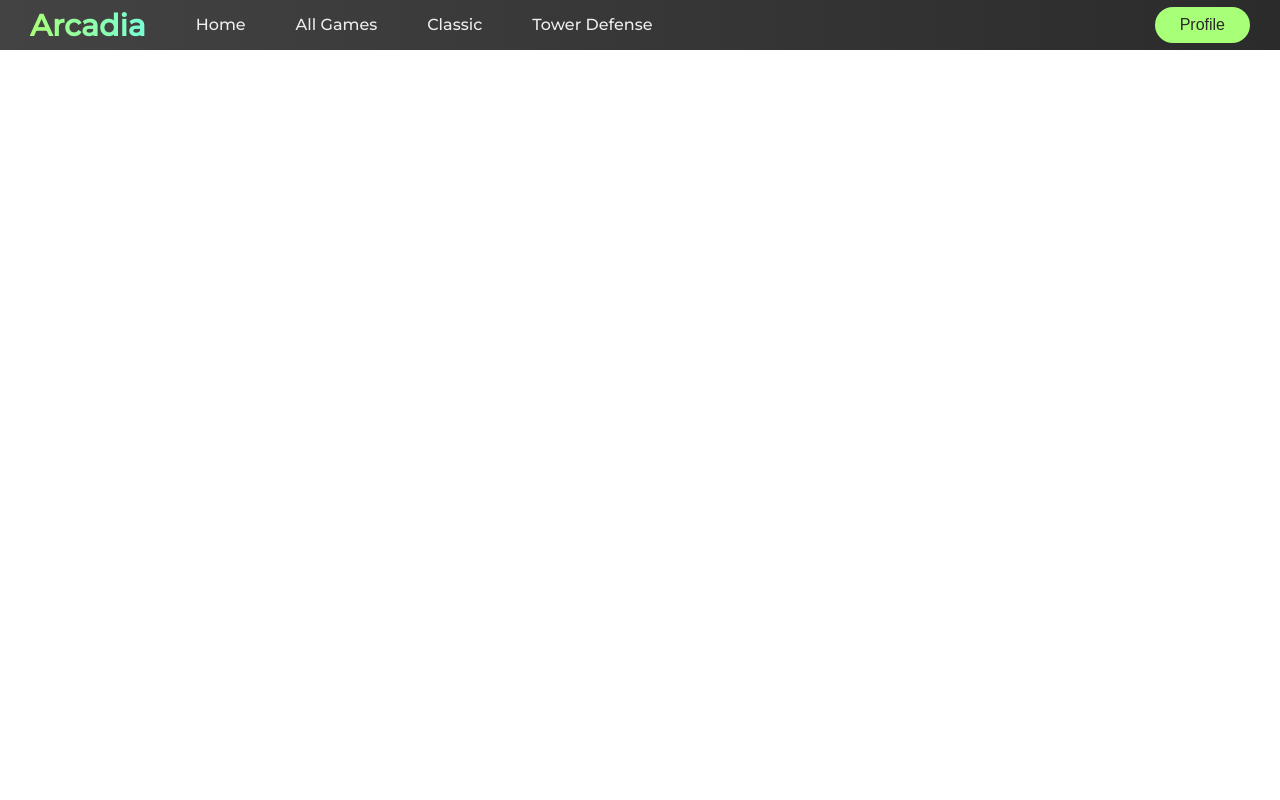
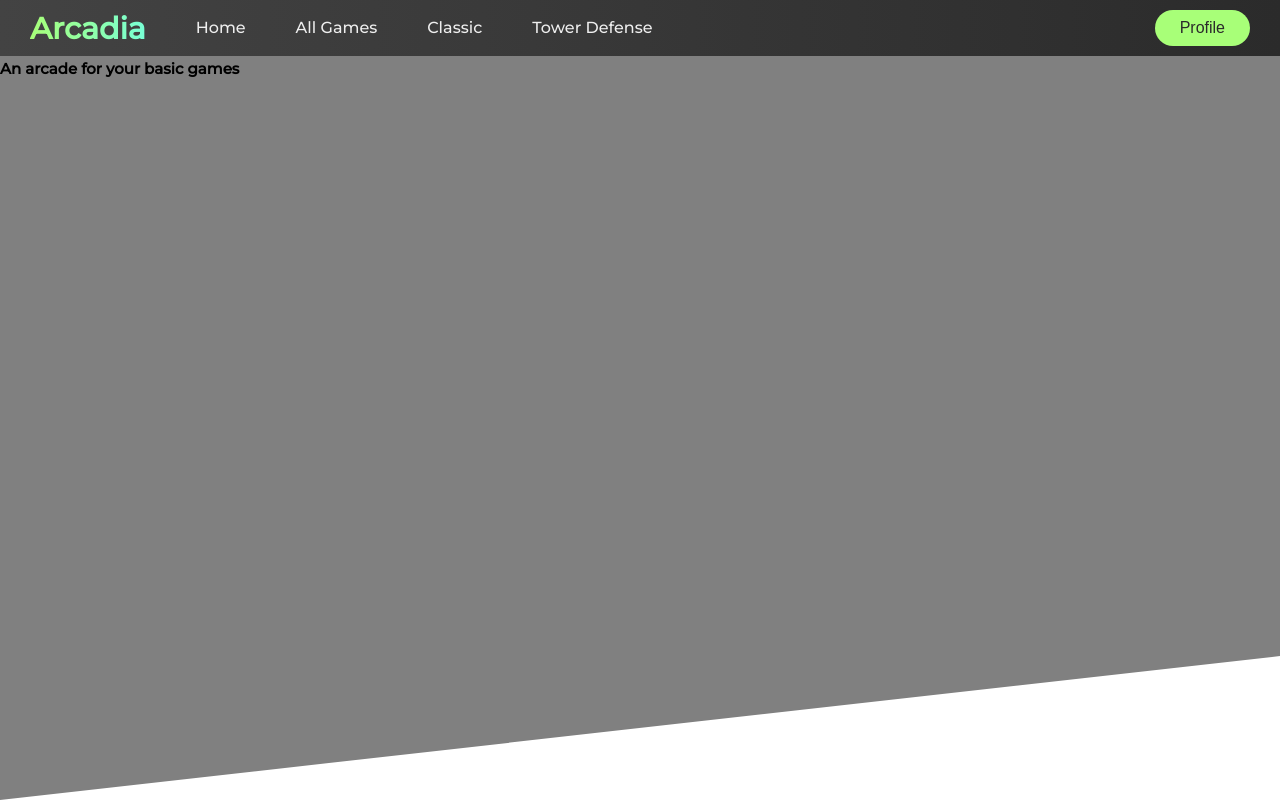
Before and after one commit to payton-burr/Project3, a React (Create React App) app in the folder client/: page / in a window 1280 px wide. Built offline with nearby package versions, Linux system fonts and the light colour scheme.

Commit message:
added header design

```diff
--- a/client/src/App.js
+++ b/client/src/App.js
@@ -2,6 +2,7 @@ import React, { Component } from "react";
 import { BrowserRouter as Router, Route, Switch } from 'react-router-dom';
 import "./sass/main.scss";
 import Nav from './components/Nav';
+import Homepage from './pages';
 
 class App extends Component {
   render() {
@@ -9,6 +10,7 @@ class App extends Component {
       <Router>
         <React.Fragment>
           <Nav />
+          <Homepage />
         </React.Fragment>
       </Router>
     );
--- /dev/null
+++ b/client/src/pages/index.jsx
@@ -0,0 +1,19 @@
+import React, { Component } from 'react';
+
+class Homepage extends Component {
+    render() {
+        return (
+            <main>
+                <section className='section__about'>
+                    <h2>An arcade for your basic games</h2>
+                    <img src="" alt=""/>
+                </section>
+                <section className='section__features'>
+
+                </section>
+            </main>
+        )
+    }
+}
+
+export default Homepage;
--- a/client/src/sass/components/nav.scss
+++ b/client/src/sass/components/nav.scss
@@ -1,5 +1,5 @@
 header {
-    height: 5rem;
+    height: 7vh;
     background: linear-gradient(to left, #2b2b2b, #434343);
     display: flex;
     justify-content: space-between;
--- a/client/src/sass/main.scss
+++ b/client/src/sass/main.scss
@@ -1,3 +1,4 @@
 @import './components/nav.scss';
 @import './base/base.scss';
 @import'./base/typography.scss';
+@import './pages/home.scss';
--- a/client/src/sass/pages/home.scss
+++ b/client/src/sass/pages/home.scss
@@ -0,0 +1,7 @@
+.section__about {
+    background-color: grey;
+    height: 93vh;
+    -webkit-clip-path: polygon(0 0, 100% 0, 100% 75vh, 0 100%);
+    clip-path: polygon(0 0, 100% 0, 100% 75vh, 0 100%);
+    position: relative;
+}
```
